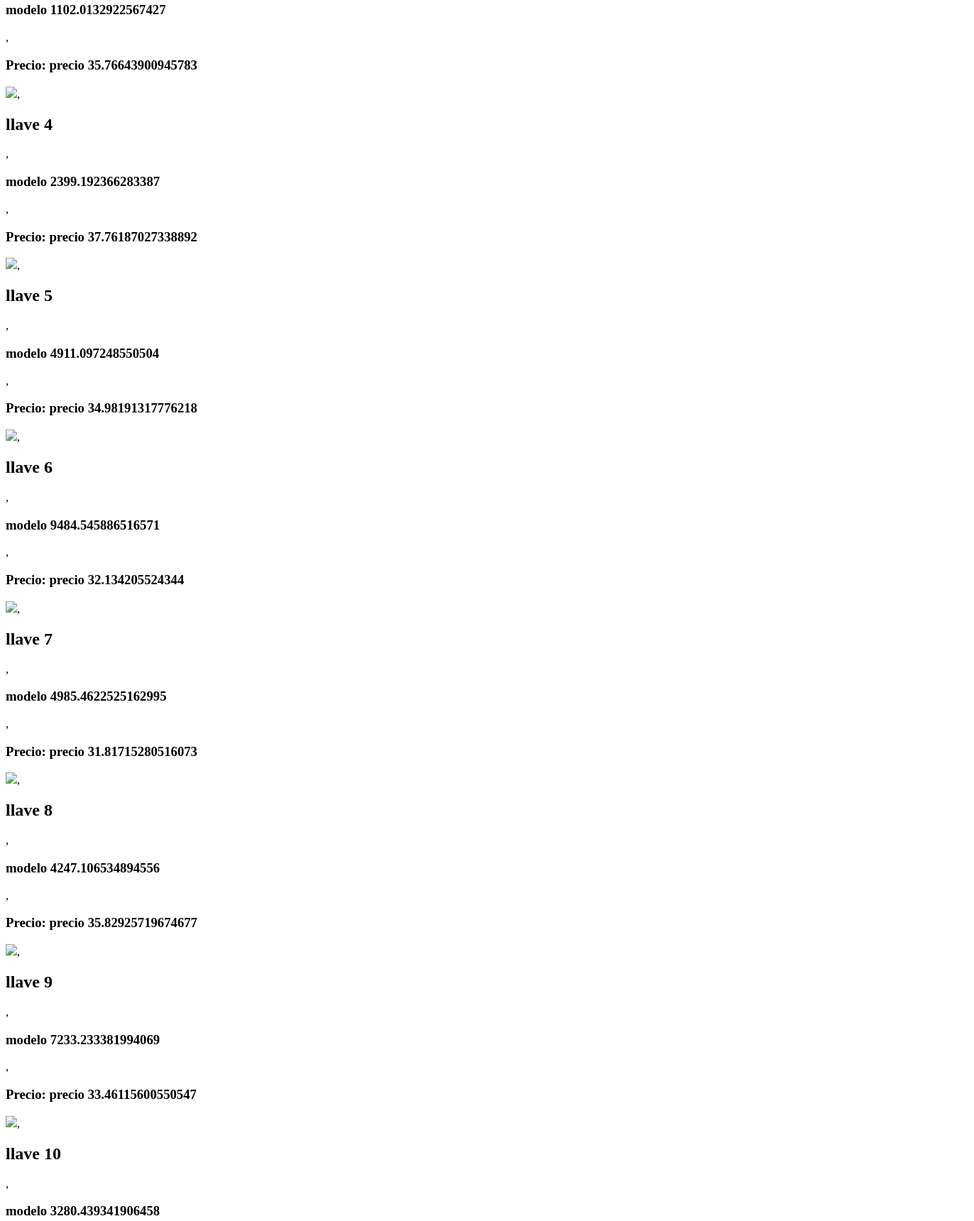
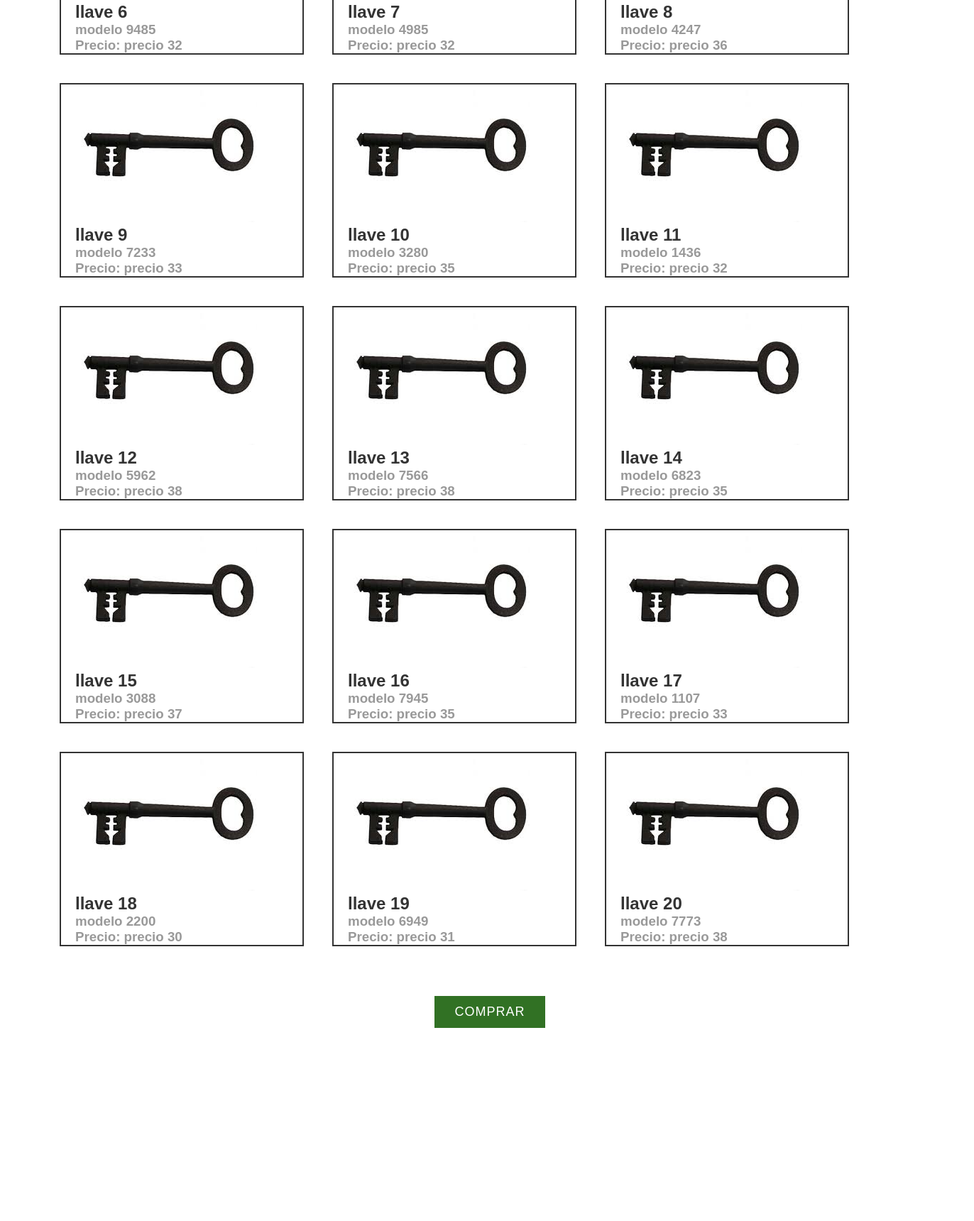
Before and after one commit to Abraham0912/exercisesJS, a plain HTML site: page setTwo/index.html in a window 1280 px wide. Shown: the part 925-2645 px from the top of the page at 71% size, 1372 px wide, since content can reach past the window. After the commit the page ends 2431 px from the top, so only its background shows below. Drawn offline with Linux system fonts and the light colour scheme.

Commit message:
endSetTwo

```diff
--- a/setTwo/code.js
+++ b/setTwo/code.js
@@ -1,22 +1,30 @@
-alert('Hola cara de bola');
+//alert('Hola cara de bola');
 const contenedor = document.querySelector(".flex-container");
-
+const boton = document.querySelector(".send-button").value = "COMPRAR";
 function crearLlave(nombre,modelo,precio){
-    img = "<img src='llave.png'>"
+    img = "<img class='llave-img' src='llave.png'>"
     nombre = `<h2> ${nombre}</h2>`;
     modelo = `<h3> ${modelo}</h3>`;
     precio = `<h3>Precio: <b> ${precio}</b></h3>`;
     return [img,nombre,modelo,precio]
 }
 
+const changeHidden = (number)=>{
+    document.querySelector(".key-data").value = number;
+}
+
 let documentFragment = document.createDocumentFragment();
 
-for(var i = 0;i<20 ;i++){
-    let modeloRandom = Math.random()*10000;
-    let precioRandom = Math.random()*10+30;
+for(var i = 0;i<=20 ;i++){
+    let modeloRandom = Math.round(Math.random()*10000);
+    let precioRandom = Math.round(Math.random()*10+30);
     let llave = crearLlave(`llave ${i}`,`modelo ${modeloRandom}`,`precio ${precioRandom}`);
     let div = document.createElement("DIV");//CHECAR EN DONDE SE USA ESTE APARTADO
+    div.addEventListener("click",()=>{changeHidden(modeloRandom)});
+    div.tabIndex=i;
     div.classList.add(`item-${i}`,`flex-item`);
-    div.innerHTML = llave;
-    contenedor.innerHTML+=llave;
+    div.innerHTML = llave[0]+llave[1]+llave[2]+llave[3];
+    documentFragment.appendChild(div);
 }
+
+contenedor.appendChild(documentFragment);
--- a/setTwo/index.html
+++ b/setTwo/index.html
@@ -3,13 +3,15 @@
 <head>
     <meta charset="UTF-8">
     <meta name="viewport" content="width=device-width, initial-scale=1.0">
+    <link rel="stylesheet" type="text/css" href="style.css">
     <title>Document</title>
 </head>
 <body>
     <h1>SetTwo/index.html</h1>
     <div class="flex-container"></div>
     <form action="">
-        <input type="submit" name="data" value= "comprar">
+        <input type="hidden" name="data" class="key-data">
+        <input type="submit" value= "comprar" class="send-button">
     </form>
     <script src="code.js"></script>
 </body>
--- /dev/null
+++ b/setTwo/style.css
@@ -0,0 +1,49 @@
+.flex-container{
+    display: flex;
+    flex-wrap:wrap;
+    justify-content: center;
+    color: #333;
+    font-family: sans-serif;
+}
+.flex-item{
+    flex-grow: 1;
+    margin: 20px;
+    max-width: 300px;
+    border: 2px solid #333;
+    padding: 0 20px;
+}
+.flex-item:hover{
+    border-color: #71a154;
+    box-shadow: 0px 0px 13px #317124;
+}
+.flex-item:focus{
+    border-color: #71a154;
+    box-shadow: 0px 0px 13px #317124;
+}
+h2,h3{
+    margin: 0px;
+}
+h3{
+    color: #999;
+}
+p b{
+    color: #71a154;
+}
+
+form{
+    width: 100%;
+    text-align: center;
+    padding: 50px;
+}
+
+input{
+    background: #317124;
+    color:#fff;
+    border:none;
+    padding: 12px 28px;
+    font-size: 18px;
+    letter-spacing: 1px;
+}
+body{
+    overflow-x: hidden;
+}
```
Also changed, not shown: setTwo/llave.png (added).
